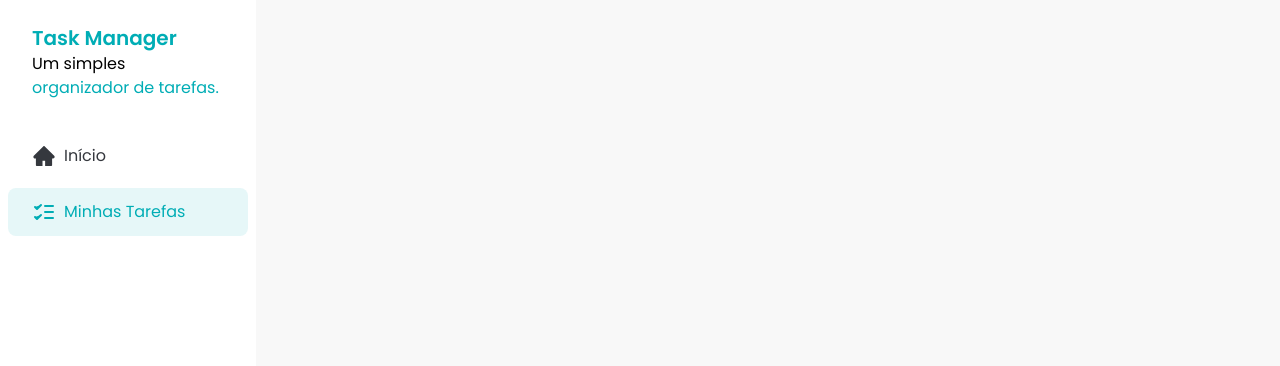
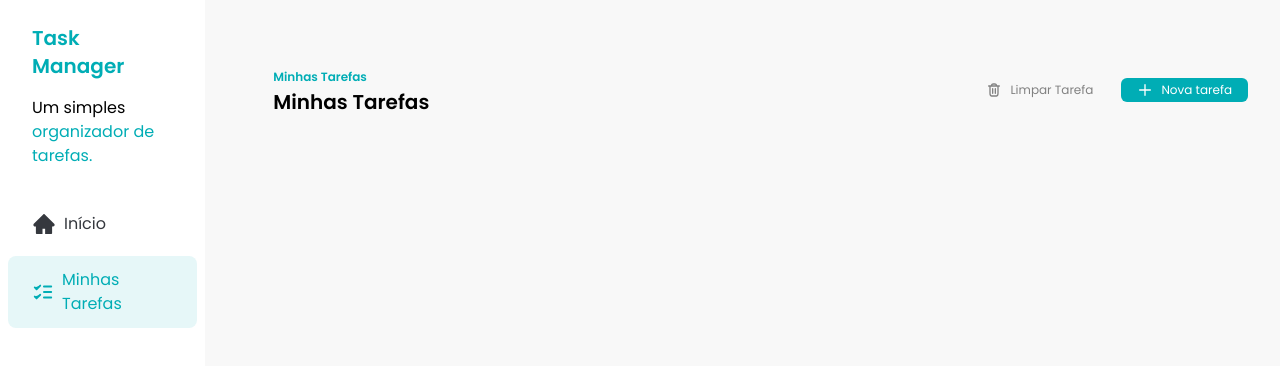
Before and after one commit to brunoguima00/fsc-task-manager, a React (Vite) app: page / in a window 1280 px wide. Shown: the top 366 px of the page. Built offline with nearby package versions, Linux system fonts and the light colour scheme.

Commit message:
feat: add inicial Task and Button component

```diff
--- a/src/App.jsx
+++ b/src/App.jsx
@@ -1,7 +1,12 @@
 import Sidebar from './components/Sidebar'
+import Tasks from './components/Tasks'
 
 function App() {
-  return <Sidebar />
+  return (
+    <div className="flex gap-9">
+      <Sidebar /> <Tasks />
+    </div>
+  )
 }
 
 export default App
--- /dev/null
+++ b/src/components/Button.jsx
@@ -0,0 +1,19 @@
+const Button = ({ children, variant = 'primary' }) => {
+  const getVariantClasses = () => {
+    if (variant === 'primary') {
+      return 'bg-[#00ADB5] text-white'
+    }
+    if (variant === 'ghost') {
+      return 'bg-transparent text-[#818181]'
+    }
+  }
+  return (
+    <button
+      className={`flex items-center gap-2 rounded-md px-4 py-1 text-xs transition hover:opacity-75 ${getVariantClasses()}`}
+    >
+      {children}
+    </button>
+  )
+}
+
+export default Button
--- a/src/components/Sidebar.jsx
+++ b/src/components/Sidebar.jsx
@@ -4,8 +4,8 @@
 
 const Sidebar = () => {
   return (
-    <div className="font h-screen w-64 bg-white">
-      <div className="px-8 py-6">
+    <div className="h-screen w-64 bg-white">
+      <div className="space-y-4 px-8 py-6">
         <h1 className="text-xl font-semibold text-[#00ADB5]"> Task Manager</h1>
         <p>
           Um simples{' '}
--- /dev/null
+++ b/src/components/Tasks.jsx
@@ -0,0 +1,32 @@
+import Button from './Button'
+import AddIcon from '../assets/icons/add.svg?react'
+import Trashicon from '../assets/icons/trash.svg?react'
+
+const Tasks = () => {
+  return (
+    <div className="w-full px-8 py-16">
+      <div className="flex w-full justify-between">
+        <div>
+          <span className="text-xs font-semibold text-[#00ADB5]">
+            Minhas Tarefas
+          </span>
+          <h2 className="text-xl font-semibold">Minhas Tarefas</h2>
+        </div>
+
+        <div className="flex items-center gap-3">
+          <Button variant="ghost">
+            <Trashicon />
+            Limpar Tarefa
+          </Button>
+
+          <Button>
+            <AddIcon />
+            Nova tarefa
+          </Button>
+        </div>
+      </div>
+    </div>
+  )
+}
+
+export default Tasks
```
Also changed, not shown: src/assets/icons/add.svg (added), src/assets/icons/trash.svg (added).
